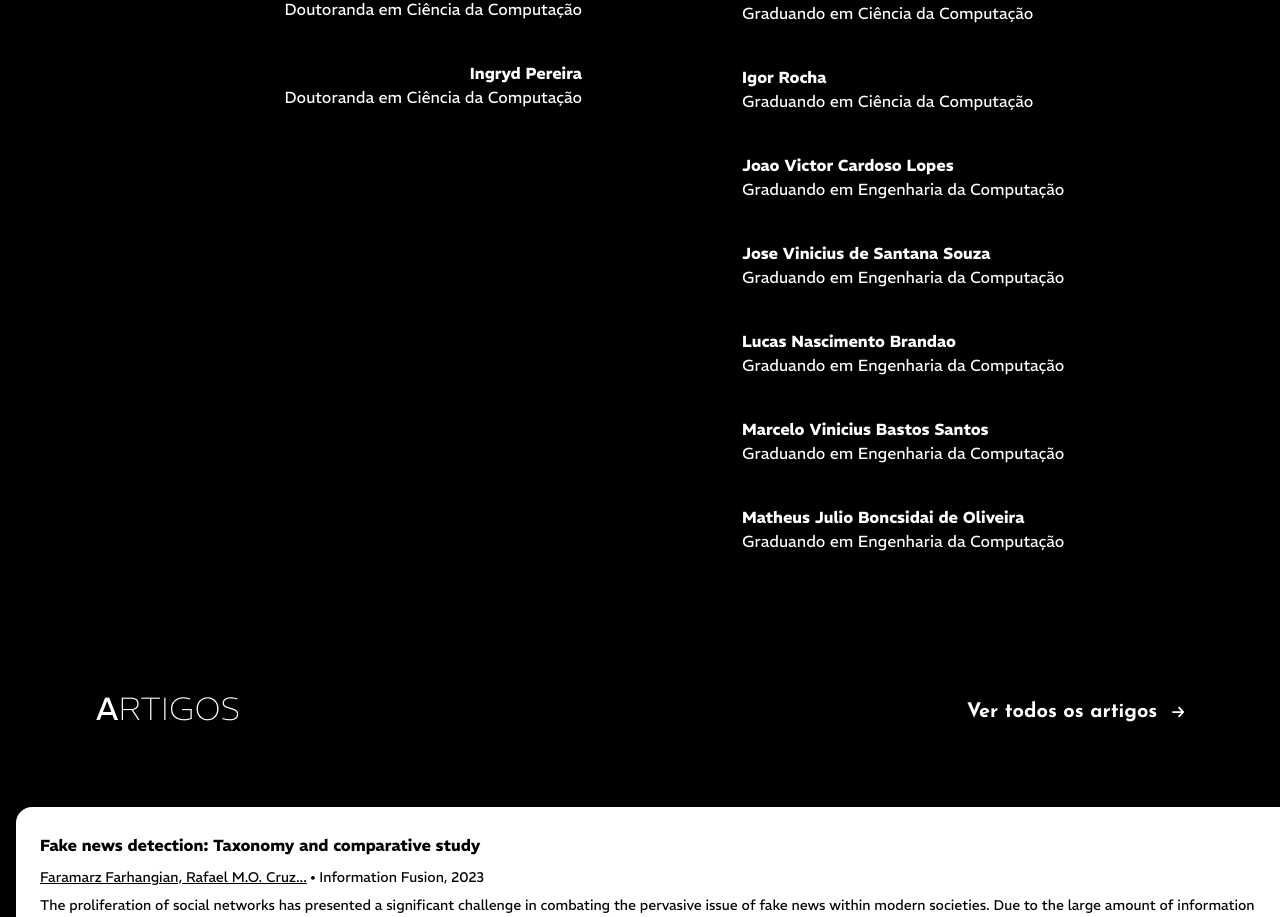
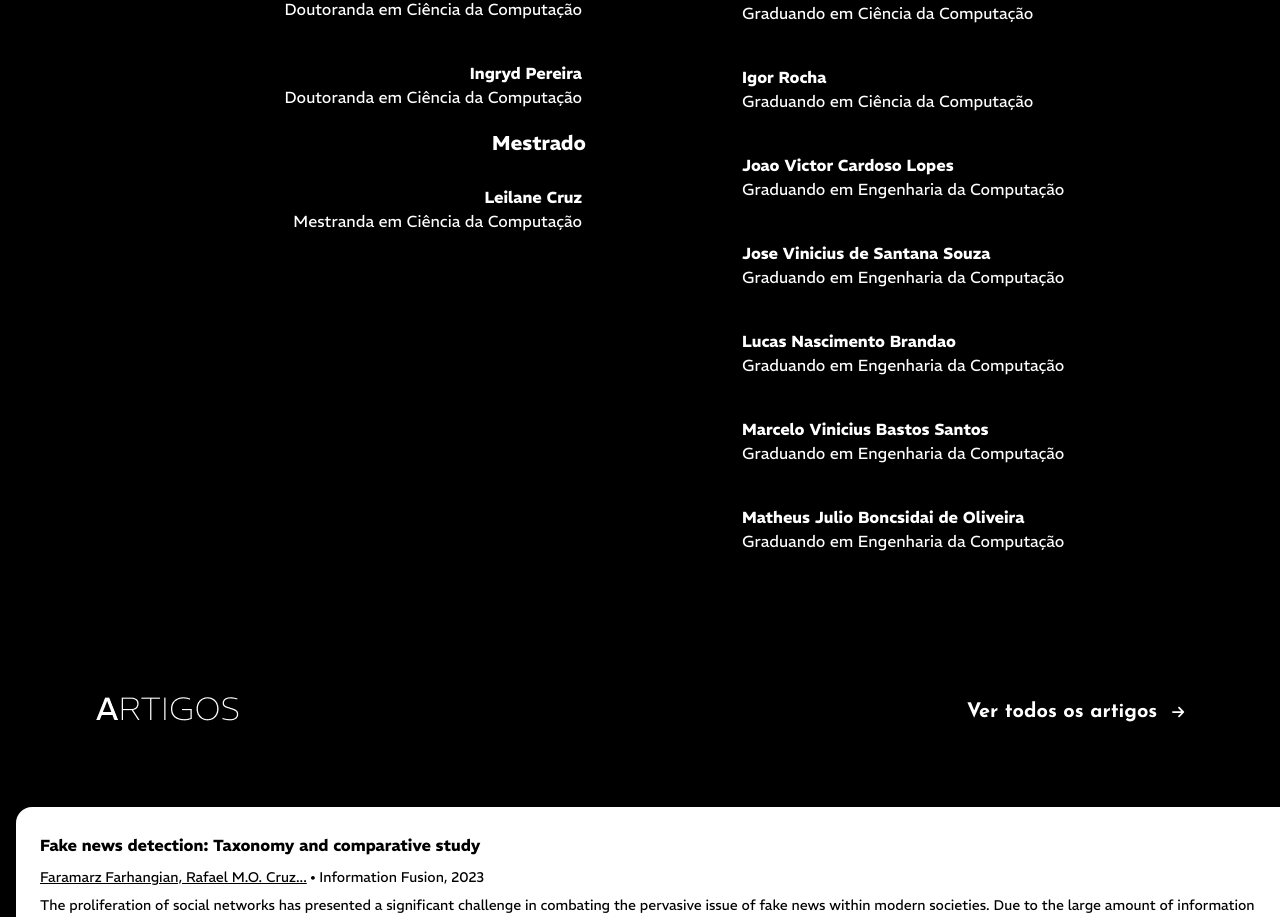
Before and after one commit to codesgroup/codesgroup.github.io, a React (Create React App) app: page / in a window 1280 px wide. Shown: the part 2181-3098 px from the top of the page. Built offline with nearby package versions, Linux system fonts and the light colour scheme.

Commit message:
Adicionando nome de Leilane

```diff
--- a/src/components/Time.jsx
+++ b/src/components/Time.jsx
@@ -23,6 +23,13 @@ export const TimeSection = () => {
             <div className='bg-black rounded-lg p-4 my-1 mx-4 text-right'>
               <span className='font-bold'>Ingryd Pereira</span><br/>
               Doutoranda em Ciência da Computação
+            </div>
+          </div>
+          <h2 className='text-xl font-bold mb-2 ml-4 mr-7'>Mestrado</h2>
+          <div className='flex flex-col'>
+            <div className='bg-black rounded-lg p-4 my-1 mx-4 text-right'>
+              <span className='font-bold'>Leilane Cruz</span><br/>
+              Mestranda em Ciência da Computação
             </div>
           </div>
         </div>
```
